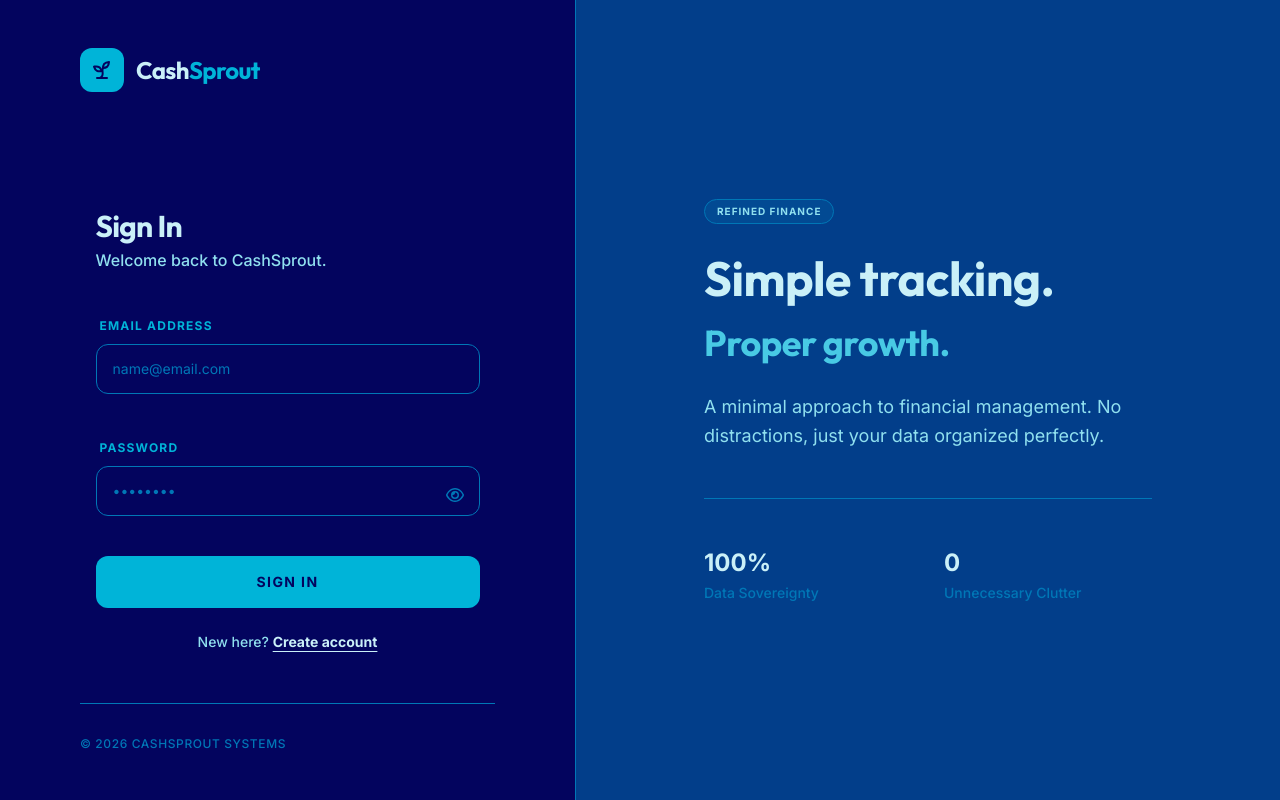
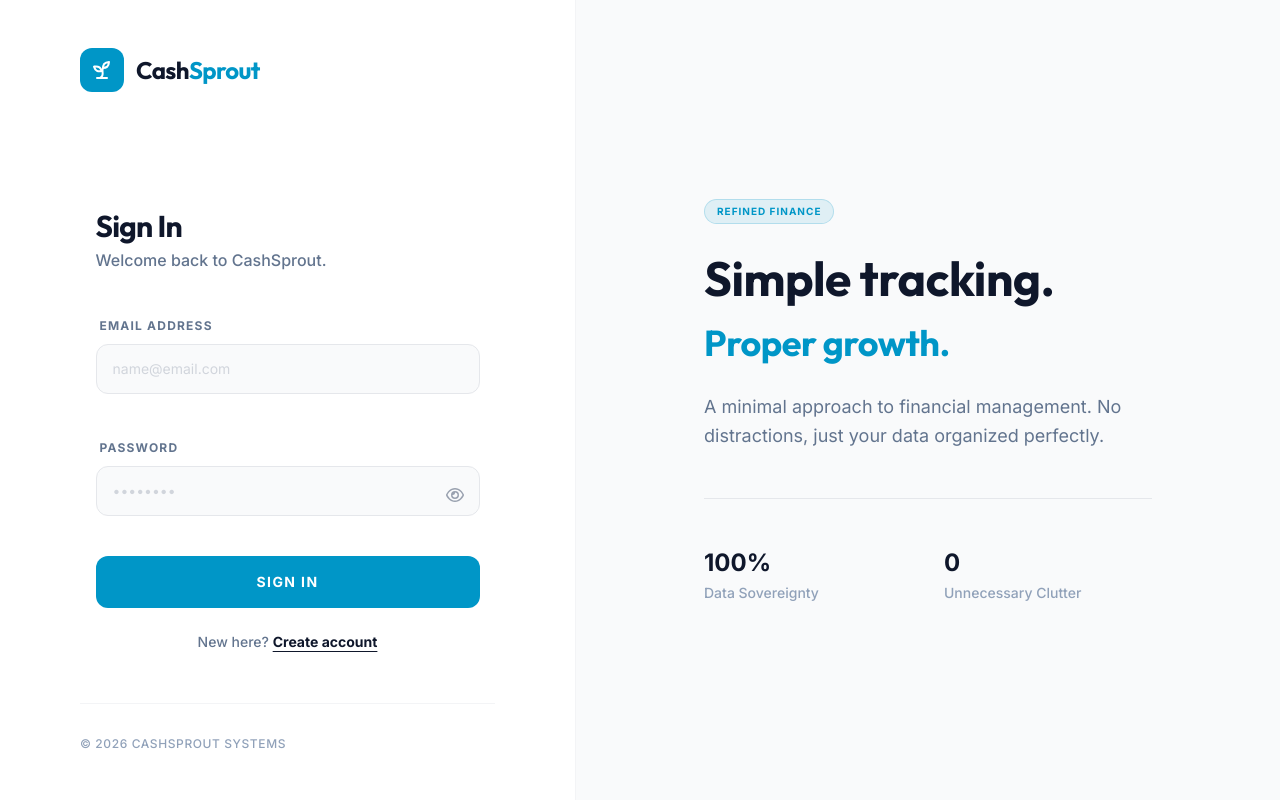
Before and after one commit to aaditya1820/ExpenseTracker, a React (Vite) app in the folder frontend/: page /login in a window 1280 px wide. Built offline with nearby package versions, Linux system fonts and the light colour scheme.

Commit message:
🚀 feat: transformed entire UI into clean Light Mode with white combinations

```diff
--- a/frontend/src/components/layouts/AuthLayout.jsx
+++ b/frontend/src/components/layouts/AuthLayout.jsx
@@ -3,15 +3,15 @@ import { LuSprout } from "react-icons/lu";
 
 const AuthLayout = ({ children }) => {
   return (
-    <div className='flex min-h-screen bg-[#03045e] font-sans text-[#caf0f8] overflow-hidden'>
+    <div className='flex min-h-screen bg-white font-sans text-slate-900 overflow-hidden'>
       {/* Left Side: Form */}
-      <div className='w-full lg:w-[45%] flex flex-col px-8 md:px-20 py-12 bg-[#03045e] border-r border-[#0077b6]'>
+      <div className='w-full lg:w-[45%] flex flex-col px-8 md:px-20 py-12 bg-white border-r border-gray-100'>
         <div className="flex items-center gap-3 mb-16">
-          <div className="bg-[#00b4d8] p-2.5 rounded-xl">
-            <LuSprout className="text-[#03045e] text-2xl" />
+          <div className="bg-blue-600 p-2.5 rounded-xl">
+            <LuSprout className="text-white text-2xl" />
           </div>
-          <h1 className='text-2xl font-bold text-[#caf0f8] tracking-tight font-display'>
-            Cash<span className="text-[#00b4d8]">Sprout</span>
+          <h1 className='text-2xl font-bold text-slate-900 tracking-tight font-display'>
+            Cash<span className="text-blue-600">Sprout</span>
           </h1>
         </div>
 
@@ -19,35 +19,35 @@ const AuthLayout = ({ children }) => {
           {children}
         </div>
 
-        <div className="mt-auto pt-8 border-t border-[#0077b6]">
-          <p className="text-[#0077b6] text-xs font-medium tracking-wider uppercase">
+        <div className="mt-auto pt-8 border-t border-gray-100">
+          <p className="text-slate-400 text-xs font-medium tracking-wider uppercase">
             &copy; 2026 CashSprout Systems
           </p>
         </div>
       </div>
 
       {/* Right Side: Minimal & Proper */}
-      <div className='hidden lg:flex lg:w-[55%] bg-[#023e8a] items-center justify-center p-20'>
+      <div className='hidden lg:flex lg:w-[55%] bg-gray-50 items-center justify-center p-20'>
         <div className='max-w-md'>
-          <div className="inline-flex items-center gap-2 px-3 py-1 rounded-full bg-[#0077b6]/20 border border-[#0077b6] text-[#90e0ef] text-[10px] font-bold uppercase tracking-widest mb-6">
+          <div className="inline-flex items-center gap-2 px-3 py-1 rounded-full bg-blue-600/10 border border-blue-600/20 text-blue-600 text-[10px] font-bold uppercase tracking-widest mb-6">
             Refined Finance
           </div>
-          <h2 className='text-5xl font-bold text-[#caf0f8] leading-tight font-display'>
+          <h2 className='text-5xl font-bold text-slate-900 leading-tight font-display'>
             Simple tracking. <br />
-            <span className="text-[#48cae4] text-4xl">Proper growth.</span>
+            <span className="text-blue-600 text-4xl">Proper growth.</span>
           </h2>
-          <p className='text-[#90e0ef] text-lg mt-6 leading-relaxed'>
+          <p className='text-slate-500 text-lg mt-6 leading-relaxed'>
             A minimal approach to financial management. No distractions, just your data organized perfectly.
           </p>
 
-          <div className="mt-12 grid grid-cols-2 gap-8 border-t border-[#0077b6] pt-12">
+          <div className="mt-12 grid grid-cols-2 gap-8 border-t border-gray-200 pt-12">
             <div>
-              <p className="text-[#caf0f8] text-2xl font-bold">100%</p>
-              <p className="text-[#0077b6] text-sm font-medium mt-1">Data Sovereignty</p>
+              <p className="text-slate-900 text-2xl font-bold">100%</p>
+              <p className="text-slate-400 text-sm font-medium mt-1">Data Sovereignty</p>
             </div>
             <div>
-              <p className="text-[#caf0f8] text-2xl font-bold">0</p>
-              <p className="text-[#0077b6] text-sm font-medium mt-1">Unnecessary Clutter</p>
+              <p className="text-slate-900 text-2xl font-bold">0</p>
+              <p className="text-slate-400 text-sm font-medium mt-1">Unnecessary Clutter</p>
             </div>
           </div>
         </div>
@@ -57,4 +57,6 @@ const AuthLayout = ({ children }) => {
 }
 
 
+
+
 export default AuthLayout
--- a/frontend/src/index.css
+++ b/frontend/src/index.css
@@ -6,7 +6,7 @@
   --font-display: "Outfit", "sans-serif";
   --breakpoint-3xl: 1920px;
 
-  /* Color Palette from coolors.co */
+  /* Color Palette from coolors.co used for accents in Light Mode */
   --color-blue-900: #03045e;
   --color-blue-800: #023e8a;
   --color-blue-700: #0077b6;
@@ -17,15 +17,15 @@
   --color-blue-200: #ade8f4;
   --color-blue-100: #caf0f8;
 
-  --color-primary: var(--color-blue-500);
-  --color-primary-light: var(--color-blue-300);
-  --color-primary-dark: var(--color-blue-700);
+  --color-primary: var(--color-blue-600);
+  --color-primary-light: var(--color-blue-400);
+  --color-primary-dark: var(--color-blue-800);
 
-  --color-bg: var(--color-blue-900);
-  --color-card: var(--color-blue-800);
-  --color-border: var(--color-blue-700);
-  --color-text-main: var(--color-blue-100);
-  --color-text-muted: var(--color-blue-300);
+  --color-bg: #ffffff;
+  --color-card: #f9fafb;
+  --color-border: #e5e7eb;
+  --color-text-main: #0f172a;
+  --color-text-muted: #64748b;
 }
 
 @layer base {
@@ -39,7 +39,7 @@
   h1, h2, h3, h4, h5, h6 {
     font-family: var(--font-display);
     letter-spacing: -0.01em;
-    color: var(--color-blue-100);
+    color: var(--color-text-main);
   }
 
   body {
@@ -55,27 +55,27 @@
 
 @layer components {
   .glass-effect {
-    @apply bg-blue-900/80 backdrop-blur-md border-b border-blue-700;
+    @apply bg-white/80 backdrop-blur-md border-b border-gray-200;
   }
 
   .input-box {
-    @apply w-full text-sm text-blue-100 bg-blue-900 rounded-xl px-4 py-3.5 mb-4 mt-2 border border-blue-700 outline-none transition-all duration-200 focus:border-blue-400;
+    @apply w-full text-sm text-slate-900 bg-gray-50 rounded-xl px-4 py-3.5 mb-4 mt-2 border border-gray-200 outline-none transition-all duration-200 focus:border-primary focus:bg-white;
   }
 
   .card {
-    @apply bg-blue-800 p-8 rounded-3xl border border-blue-700 transition-all duration-300;
+    @apply bg-white p-8 rounded-3xl border border-gray-100 transition-all duration-300;
   }
 
   .card-btn {
-    @apply flex items-center gap-2 text-sm font-medium text-blue-300 hover:text-white bg-blue-900 px-4 py-2 rounded-xl border border-blue-700 transition-all duration-200;
+    @apply flex items-center gap-2 text-sm font-medium text-slate-500 hover:text-primary bg-gray-50 px-4 py-2 rounded-xl border border-gray-200 transition-all duration-200;
   }
 
   .add-btn {
-    @apply flex items-center gap-2 text-sm font-semibold text-blue-100 bg-blue-700 border border-blue-600 rounded-xl px-5 py-2.5 transition-all duration-200 hover:bg-blue-600 cursor-pointer active:scale-95;
+    @apply flex items-center gap-2 text-sm font-semibold text-white bg-primary border border-primary-dark rounded-xl px-5 py-2.5 transition-all duration-200 hover:bg-primary-dark cursor-pointer active:scale-95;
   }
 
   .add-btn-fill {
-    @apply text-blue-900 bg-blue-300 hover:bg-blue-200 border-transparent;
+    @apply text-white bg-blue-900 hover:bg-black border-transparent;
   }
 
   .nav-item {
@@ -83,16 +83,16 @@
   }
 
   .nav-item-active {
-    @apply text-blue-900 bg-blue-300;
+    @apply text-primary bg-primary/10;
   }
 
   .nav-item-inactive {
-    @apply text-blue-400 hover:bg-blue-800 hover:text-blue-100;
+    @apply text-slate-400 hover:bg-gray-50 hover:text-primary;
   }
 
-  .stats-gradient-1 { @apply bg-blue-800 border border-blue-700; }
-  .stats-gradient-2 { @apply bg-blue-800 border border-blue-700; }
-  .stats-gradient-3 { @apply bg-blue-800 border border-blue-700; }
+  .stats-gradient-1 { @apply bg-white border border-gray-100; }
+  .stats-gradient-2 { @apply bg-white border border-gray-100; }
+  .stats-gradient-3 { @apply bg-white border border-gray-100; }
 }
 
 /* Minimal Scrollbar */
@@ -101,9 +101,9 @@
 }
 
 ::-webkit-scrollbar-track {
-  @apply bg-blue-900;
+  @apply bg-gray-50;
 }
 
 ::-webkit-scrollbar-thumb {
-  @apply bg-blue-700 rounded-full hover:bg-blue-600;
+  @apply bg-gray-300 rounded-full hover:bg-gray-400;
 }
--- a/frontend/src/pages/Auth/Login.jsx
+++ b/frontend/src/pages/Auth/Login.jsx
@@ -56,13 +56,13 @@ const Login = () => {
   return (
     <AuthLayout>
       <div className="mb-10">
-        <h2 className="text-3xl font-bold text-[#caf0f8] tracking-tight">Sign In</h2>
-        <p className="text-[#90e0ef] font-medium mt-1">Welcome back to CashSprout.</p>
+        <h2 className="text-3xl font-bold text-slate-900 tracking-tight">Sign In</h2>
+        <p className="text-slate-500 font-medium mt-1">Welcome back to CashSprout.</p>
       </div>
 
       <form onSubmit={handleLogin} className="space-y-6">
         <div>
-          <label className="text-xs font-bold text-[#00b4d8] uppercase tracking-widest ml-1">
+          <label className="text-xs font-bold text-slate-500 uppercase tracking-widest ml-1">
             Email Address
           </label>
           <input
@@ -70,26 +70,26 @@ const Login = () => {
             onChange={({ target }) => setEmail(target.value)}
             placeholder="name@email.com"
             type="email"
-            className="input-box border-[#0077b6] focus:border-[#48cae4] placeholder:text-[#0077b6]"
+            className="input-box border-gray-200 focus:border-blue-600 placeholder:text-gray-300"
             required
           />
         </div>
 
         <div>
-          <label className="text-xs font-bold text-[#00b4d8] uppercase tracking-widest ml-1">Password</label>
+          <label className="text-xs font-bold text-slate-500 uppercase tracking-widest ml-1">Password</label>
           <div className="relative">
             <input
               value={password}
               onChange={({ target }) => setPassword(target.value)}
               placeholder="••••••••"
               type={showPassword ? "text" : "password"}
-              className="input-box pr-12 border-[#0077b6] focus:border-[#48cae4] placeholder:text-[#0077b6]"
+              className="input-box pr-12 border-gray-200 focus:border-blue-600 placeholder:text-gray-300"
               required
             />
             <button
               type="button"
               onClick={togglePassword}
-              className="absolute right-4 top-1/2 -translate-y-1/2 text-[#0077b6] hover:text-[#48cae4] transition-colors"
+              className="absolute right-4 top-1/2 -translate-y-1/2 text-gray-400 hover:text-blue-600 transition-colors"
             >
               {showPassword ? <FaRegEyeSlash size={18} /> : <FaRegEye size={18} />}
             </button>
@@ -97,21 +97,21 @@ const Login = () => {
         </div>
 
         {error && (
-          <p className="text-[#f43f5e] text-xs font-bold bg-[#f43f5e]/5 p-4 rounded-xl border border-[#f43f5e]/10">
+          <p className="text-rose-500 text-xs font-bold bg-rose-50 p-4 rounded-xl border border-rose-100">
             {error}
           </p>
         )}
 
         <button
           type="submit"
-          className="w-full bg-[#00b4d8] text-[#03045e] py-4 rounded-xl font-bold text-sm uppercase tracking-widest hover:bg-[#48cae4] transition-all active:scale-[0.98]"
+          className="w-full bg-blue-600 text-white py-4 rounded-xl font-bold text-sm uppercase tracking-widest hover:bg-blue-700 transition-all active:scale-[0.98]"
         >
           Sign In
         </button>
 
-        <p className="text-center text-[#90e0ef] text-sm font-medium">
+        <p className="text-center text-slate-500 text-sm font-medium">
           New here?{" "}
-          <Link className="text-[#caf0f8] hover:text-[#00b4d8] font-bold underline underline-offset-4" to="/signup">
+          <Link className="text-slate-900 hover:text-blue-600 font-bold underline underline-offset-4" to="/signup">
             Create account
           </Link>
         </p>
@@ -121,4 +121,5 @@ const Login = () => {
 };
 
 
+
 export default Login;
```
Also changed, not shown: frontend/src/components/Cards/InfoCard.jsx (+5 -4 lines), frontend/src/components/Cards/TransactionInfoCard.jsx (+7 -6 lines), frontend/src/components/layouts/DashboardLayout.jsx (+4 -3 lines), frontend/src/components/layouts/Navbar.jsx (+7 -6 lines), frontend/src/components/layouts/SideMenu.jsx (+13 -12 lines), frontend/src/pages/Auth/SignUp.jsx (+14 -13 lines), frontend/src/pages/Dashboard/Home.jsx (+9 -8 lines).
